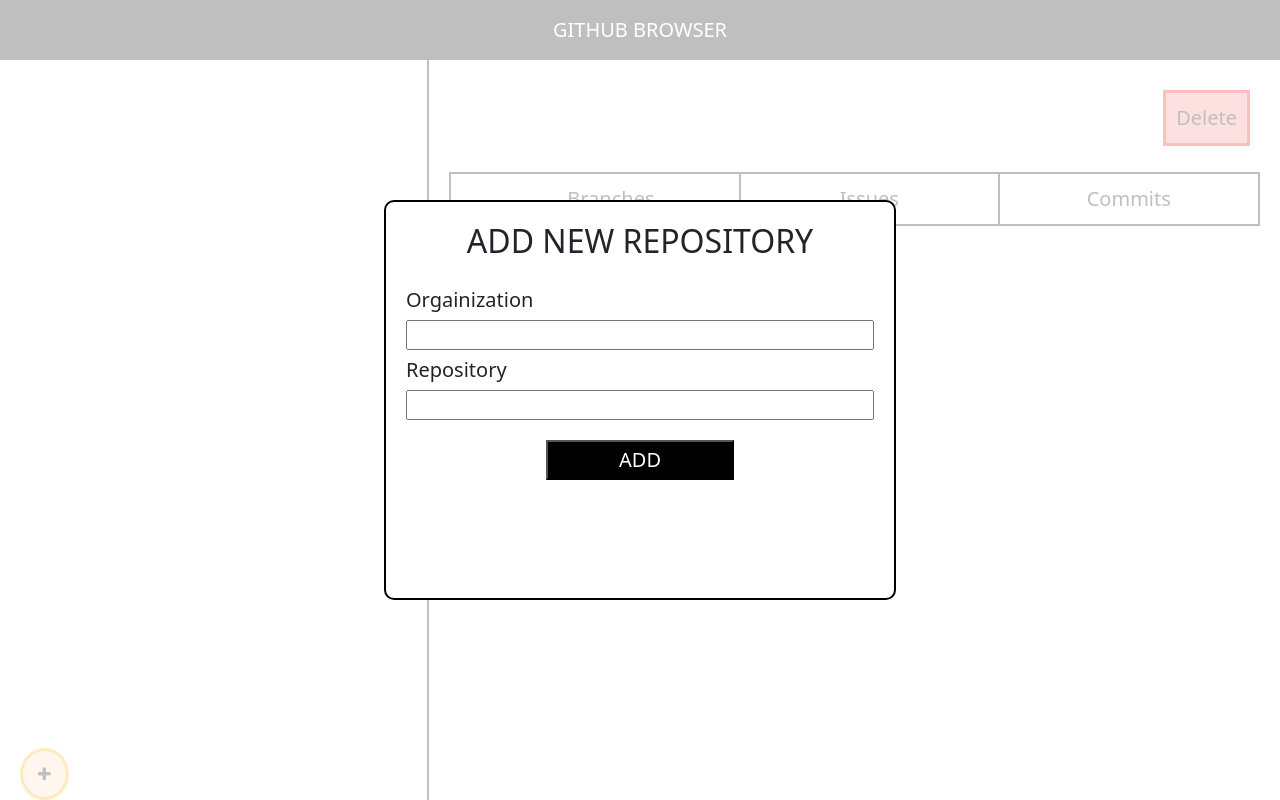
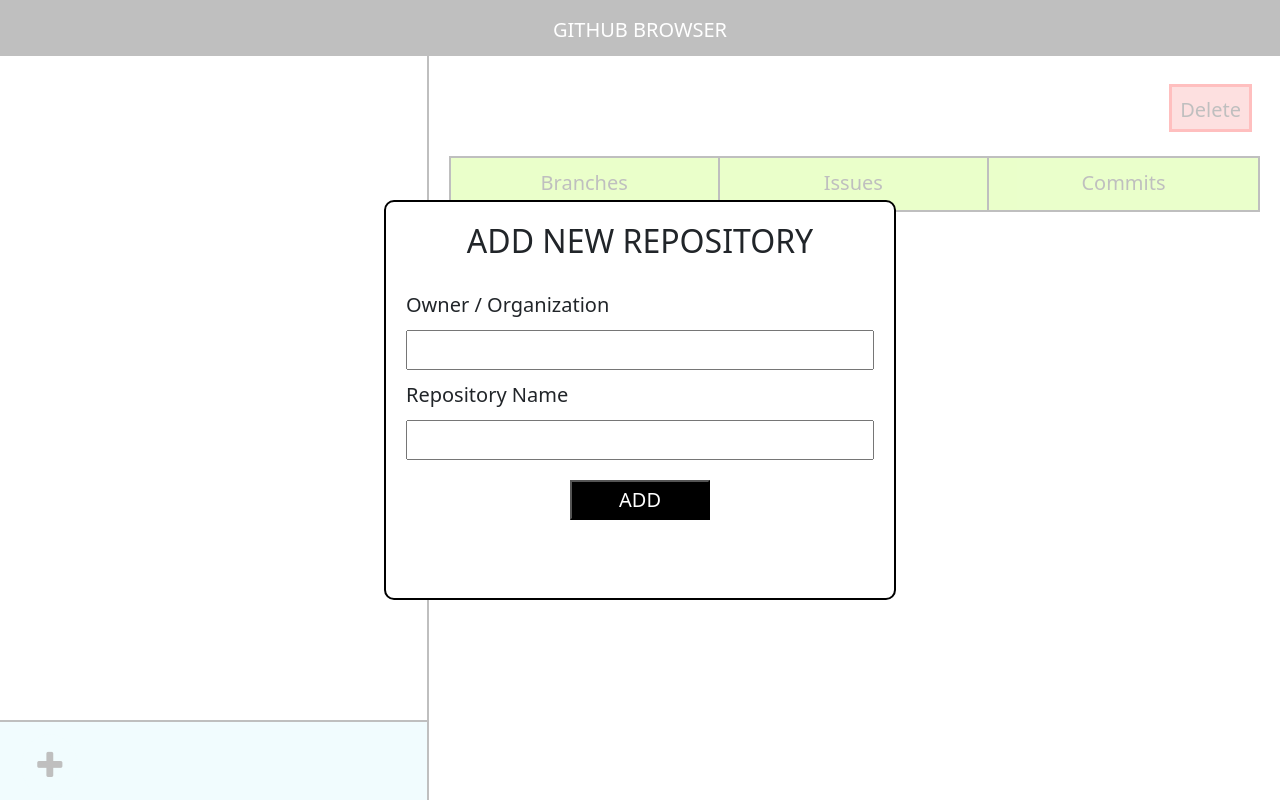
Before and after one commit to SihotiyaKartik/git-repo-viewer, a React (Create React App) app: page / in a window 1280 px wide. Both pictures are taken after a click on the button 44 px from the left and 774 px from the top of the page. Built offline with nearby package versions, Linux system fonts and the light colour scheme.

Commit message:
update UI and functioning

```diff
--- a/src/App.css
+++ b/src/App.css
@@ -2,7 +2,7 @@
 background-color: black;
 padding:15px;
 text-align: center;
-height:60px;
+height:7vh;
 }
 
 .head > p{
@@ -17,20 +17,20 @@
 
 .left{
   padding:0;
-  height:calc(100vh - 60px);
+  height:93vh;
   border-right: 3px solid black;
 }
 
 .right{
   padding: 20px;
   border-left:2px solid black;
-  height:calc(100vh - 60px);
+  height:93vh;
 
 }
 
 .repos{
   overflow-y: scroll;
-  height:calc(100vh - 140px);
+  height:83vh;
 }
 
 .repos::-webkit-scrollbar{
@@ -50,14 +50,14 @@
 
 .repo-body{
   border-bottom: 2px solid black;
-  border-top:2px solid black;
-  padding:5px;
+
+  padding:10px;
 }
 
-
-
-.repo-body:hover{
-   background-color: bisque;
+.active{
+  border-bottom: 2px solid black;
+  padding: 10px;
+  background-color: bisque;
 }
 
 .repo-utils{
@@ -66,52 +66,112 @@
   padding:0px 50px;
 }
 
-.repo-add{
-  margin-left:20px;
-  border-radius: 50%;
-  border:1px solid orange;
-  position: absolute;
-  bottom: 0;
+.repo-utils > .subitem > span{
+  font-size: 20px;
 }
 
+.main-subitem{
+  display:flex;
+  justify-content: flex-start;
+}
+
+.repo-name{
+  color: #0969da;
+  font-size: 22px;
+  font-weight: 600;
+  overflow: hidden;
+}
+
+.repo-type{
+  margin-left:20px;
+  align-self: center;
+}
+
+.repo-type > P{
+  border:2px solid rgb(240, 230, 230);
+  align-self: center;
+  border-radius: 10px;
+  padding:0 5px;
+  font-size: 15px;
+
+}
+
+.repo-desc{
+  font-size: 18px;
+  overflow-wrap: break-word;
+}
+
+.fa-code{
+  color: red;
+
+}
+.fa-star{
+  color: green;
+}
+
+
+
+.contain-plus{
+  height:10vh;
+  border-top:2px solid black;
+  background-color: rgb(198, 244, 250);
+}
+
+.repo-add{
+
+  border-radius: 50%;
+  border:1px solid rgb(198,244,250);
+  position: relative;
+  top:15%;
+  left:5%;
+  background-color: rgb(198, 244, 250);
+}
+
+
 .fa-plus{
-  color:black;
-  padding:15px;
+  color: black;
+  padding: 15px;
   border-radius: 50%;
-  border:2px solid orange;
-  background-color: peachpuff;
+
 }
 
 .delete{
   width:100%;
-  padding:10px;
+  padding:8px;
   display: flex;
   justify-content: flex-end;
-  cursor: pointer;
+  height:10vh;
 }
 
 .delete > p{
-  padding:10px;
+  padding:8px;
   background-color: rgb(248, 132, 132);
   border:3px solid red;
   color: black;
   font-size: 20px;
+  cursor: pointer;
+
 }
 
 
+.tabs{
+  height:calc(83vh - 40px);
+}
 
 .tabs > ul{
   display: flex;
   border:2px solid black;
+  padding-left:0px;
+  height:7vh;
 }
 
 .tabs > ul > li{
   list-style: none;
-  width:33.34%;
+  width:34%;
   padding:10px;
-
   display: flex;
   justify-content: center;
+  background-color: greenyellow;
 }
 
 .tabs > ul > li:nth-child(1){
@@ -128,6 +188,7 @@
   color: black;
   text-align: center;
 }
+
 
 .react-modal{
   position: absolute;
@@ -157,12 +218,14 @@
 
 .react-modal > form >  label{
   font-size: 20px;
-  margin-top:5px;
+  margin-top:10px;
 }
 
 .react-modal > form > input[type="text"]{
-height:30px;
-margin-top:5px;
+height:40px;
+margin-top:10px;
+padding:10px;
+font-size: 20px;
 }
 
 
@@ -172,7 +235,7 @@
   margin-top: 20px;
   height:40px;
   font-size: 20px;
-  width:40%;
+  width:30%;
   align-self:center
 
 }
@@ -196,25 +259,125 @@
 .branches{
   margin-top:-17px;
   border:2px solid black;
-  height:500px;
+  height:calc(76vh - 40px);
   overflow-y: scroll;
 }
 
 .branch{
+
   border-bottom: 2px solid black;
-  border-top:2px solid black;
-  padding:5px;
+  padding:10px;
+}
+.branch:hover{
+  background-color: rgb(240,240,240);
+}
+
+.branch > p{
+  font-size: 20px;
 }
 
 .issues{
   margin-top:-17px;
   border:2px solid black;
-  height:500px;
+  height:calc(76vh - 40px);
   overflow-y: scroll;
+
 }
 
 .issue{
   border-bottom: 2px solid black;
-  border-top:2px solid black;
-  padding:5px;
+  padding:10px;
 }
+
+.issue:hover{
+  background-color: rgb(240, 240, 240);
+}
+
+.issues::-webkit-scrollbar{
+  width:5px;
+}
+
+.issues::-webkit-scrollbar-track{
+  box-shadow: inset 0 0 6px rgba(0,0,0,0.3);
+}
+
+.issues::-webkit-scrollbar-thumb{
+  background-color: darkgrey;
+  outline: 1px solid slategray;
+  border-radius: 40px;
+}
+
+.issue > p{
+  font-size: 20px;
+  font-weight:600;
+}
+
+.issue-item{
+  display: flex;
+  justify-content: flex-start;
+}
+
+.issue-item .issue-item-p{
+  margin-left:5px;
+}
+
+.issue-item img{
+  border-radius: 50%;
+  margin-left:5px;
+}
+
+.commits{
+  margin-top:-17px;
+  border:2px solid black;
+  height:calc(76vh - 40px);
+  overflow-y: scroll;
+
+}
+
+.commits::-webkit-scrollbar{
+  width:5px;
+}
+
+.commits::-webkit-scrollbar-track{
+  box-shadow: inset 0 0 6px rgba(0,0,0,0.3);
+}
+
+.commits::-webkit-scrollbar-thumb{
+  background-color: darkgrey;
+  outline: 1px solid slategray;
+  border-radius: 40px;
+}
+
+.commit{
+  padding:10px;
+  border-bottom: 2px solid black;
+}
+
+.commit:hover{
+  background-color: rgb(240,240,240);
+}
+
+.commit .date{
+font-weight: bolder;
+font-size: 20px;
+}
+
+.commit .msg{
+  font-size: 20px;
+  overflow-wrap: break-word;
+  color: #0969da;
+}
+
+.commit-item{
+  display: flex;
+}
+
+.commit-item > img{
+  border-radius: 50%;
+  border:1px solid black;
+}
+
+.commit-item > p{
+  margin-left:10px;
+  font-size: 20px;
+}
--- a/src/components/Branch.js
+++ b/src/components/Branch.js
@@ -9,6 +9,7 @@
 
     return (
         <div className="branch" onClick={trigger}>
+
             <p>{props.value.name}</p>
         </div>
     )
--- a/src/components/Commit.js
+++ b/src/components/Commit.js
@@ -1,9 +1,15 @@
 import React from 'react'
 
 function Commit(props) {
+    let date = new Date(props.value.commit.author.date).toDateString();
     return (
         <div className="commit">
-            <p>{props.value.commit.message}</p>
+            <p className="date">{date}</p>
+            <p className="msg">{props.value.commit.message}</p>
+            <div className="commit-item">
+                <img src={props.value.author.avatar_url} height="30" width="30" alt="avatar"></img>
+                <p>{props.value.author.login}</p>
+            </div>
         </div>
     )
 }
--- a/src/components/Issue.js
+++ b/src/components/Issue.js
@@ -4,6 +4,12 @@
     return (
         <div className="issue">
           <p>{props.value.title}</p>
+        <div className="issue-item">
+        <p>#{props.value.number} opened by</p>
+        <p className="issue-item-p"> {props.value.user.login}</p>
+        <img src={props.value.user.avatar_url} height="30" width="30" alt="avatar-url"></img>
+
+        </div>
         </div>
     )
 }
--- a/src/components/LeftPanel.js
+++ b/src/components/LeftPanel.js
@@ -45,10 +45,10 @@
     return (
         <div>
             <>
-            {data[0] ? (<Repos value={data} leftCallBack={handle} />) : (<></>)}
+            <Repos value={data} leftCallBack={handle} />
             </>
-
-            <button onClick={openModal} className="repo-add"><i className="fa fa-plus"></i></button>
+            <div className="contain-plus">
+            <button onClick={openModal} className="repo-add"><i className="fa fa-plus fa-2x"></i></button>
             <Modal
             isOpen={open}
             onRequestClose={closeModal}
@@ -56,14 +56,15 @@
             ariaHideApp={false}>
                 <h2>ADD NEW REPOSITORY</h2>
                 <form>
-                <label htmlFor="name">Orgainization</label>
+                <label htmlFor="name">Owner / Organization</label>
                 <input type="text" id="name" onChange={updateName} required />
-                <label htmlFor="repo">Repository</label>
+                <label htmlFor="repo">Repository Name</label>
                 <input type="text" id="repo" required onChange={updateRepo} />
                 <button type="submit" onClick={handleSubmit}>ADD</button>
                 </form>
 
             </Modal>
+            </div>
         </div>
     )
 }
--- a/src/components/Tabs.js
+++ b/src/components/Tabs.js
@@ -17,6 +17,7 @@
         setI(false);
         setC(false);
         const data = await axios.get(`https://api.github.com/repos/${props.value}/branches`);
+
         if(data){setBranch(data.data)}
 
     }
@@ -39,7 +40,7 @@
     const handle = async e => {
         const data = await axios.get(`https://api.github.com/repos/${props.value}/commits?sha=${e}`);
         if(data){setCommit(data.data)}
-        console.log(commit);
+
     }
 
     return (
--- a/src/components/repo.js
+++ b/src/components/repo.js
@@ -1,30 +1,41 @@
 import React from 'react'
+import { useState } from 'react/cjs/react.development'
 
 function Repo(props){
-const Trigger = () => {
+
+
+  const Trigger = () => {
   props.reposCallBack(props.value.data.full_name);
+
 }
 
 return(
 
-  <div className="repo-body" onClick={Trigger}>
+  <div key={props.index} className="repo-body" onClick={Trigger}>
+
+  <div className="main-subitem">
   <div className="repo-name">
       <p>{props.value.data.name}</p>
   </div>
+  <div className="repo-type">
+    <p>Public</p>
+  </div>
+  </div>
+
   <div className="repo-desc">
       <p>{props.value.data.description}</p>
   </div>
   <div className="repo-utils">
   <div className="subitem">
-      <i className="fa fa-code" />
+      <i className="fa fa-code fa-lg" />
       <span>{props.value.data.language}</span>
     </div>
     <div className="subitem">
-      <i className="fa fa-star" />
+      <i className="fa fa-star fa-lg" />
       <span>{props.value.data.stargazers_count}</span>
     </div>
     <div className="subitem">
-      <i className="fa fa-code-fork" />
+      <i className="fa fa-code-fork fa-lg" />
       <span>{props.value.data.forks}</span>
     </div>
   </div>
--- a/src/components/repos.js
+++ b/src/components/repos.js
@@ -1,6 +1,7 @@
 import React, { useState } from 'react'
 import Repo from './repo'
 function Repos(props){
+
 
     const handle = (e) => {
         props.leftCallBack(e);
@@ -10,7 +11,9 @@
         <div className="repos">
             {
             props.value.map((info) => (
-                 <Repo value={info} reposCallBack={handle} />
+
+                 <Repo className="active" index={props.value.indexOf(info)} value={info} reposCallBack={handle} />
+
             ))
             }
         </div>
--- a/src/index.css
+++ b/src/index.css
@@ -11,6 +11,7 @@
     'Ubuntu', 'Cantarell', 'Fira Sans', 'Droid Sans', 'Helvetica Neue',
     sans-serif;
   -webkit-font-smoothing: antialiased;
+  line-height: 1.5;
   -moz-osx-font-smoothing: grayscale;
 }
 
```
